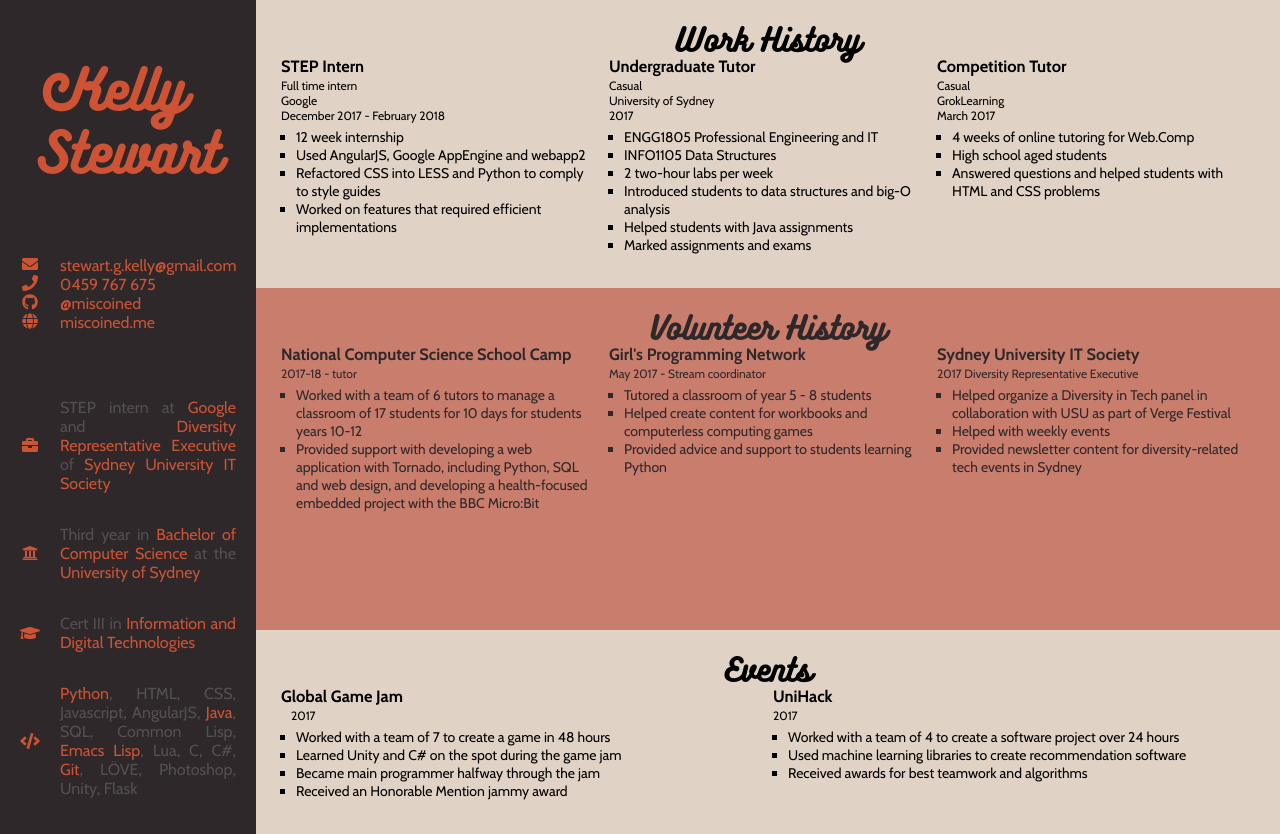
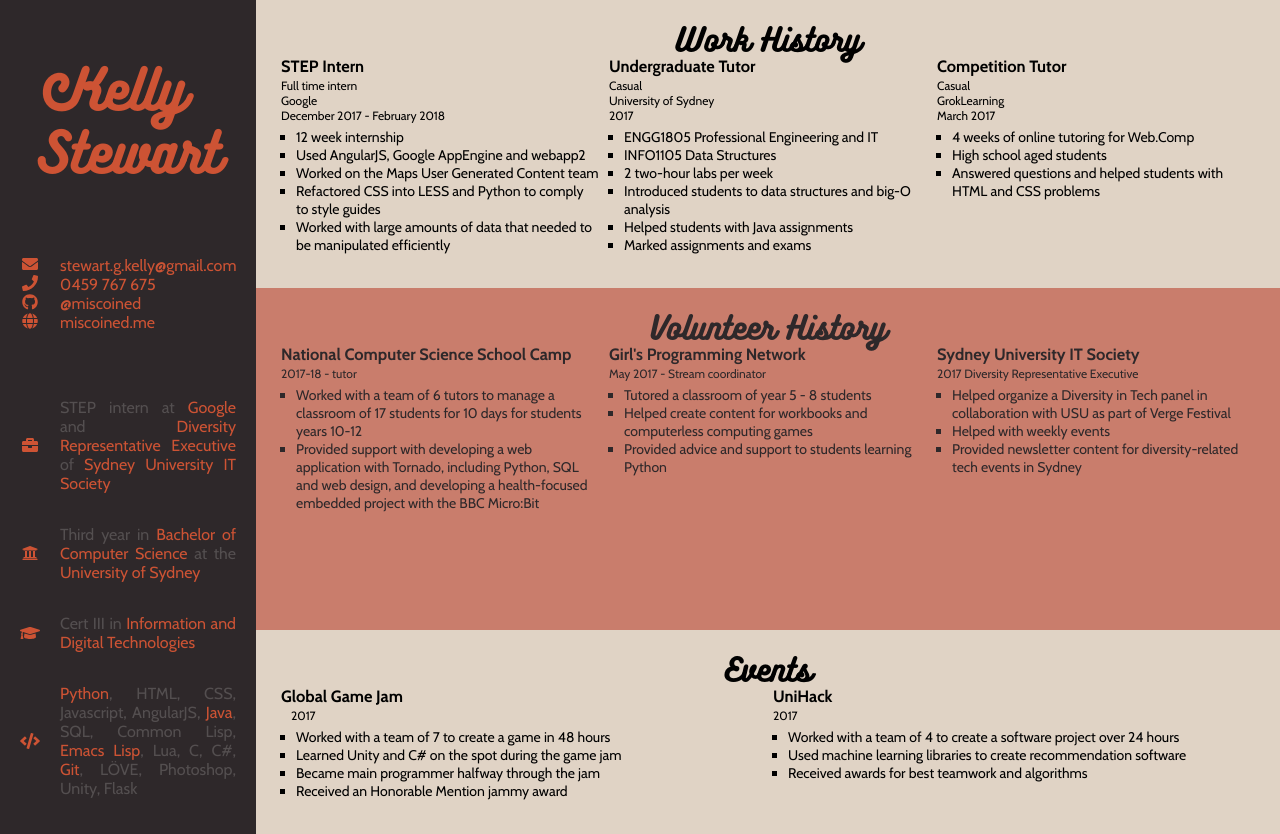
Before and after one commit to miscoined/miscoined.me, a Flask app: page /cv in a window 1280 px wide. Run offline with Flask 2, Linux system fonts and the light colour scheme; some libraries are stand-ins or nearby versions.

Commit message:
Tweak internship details on CV

```diff
--- a/miscoined/templates/cv.html
+++ b/miscoined/templates/cv.html
@@ -34,8 +34,9 @@
         <ul>
           <li>12 week internship
           <li>Used AngularJS, Google AppEngine and webapp2
+          <li>Worked on the Maps User Generated Content team
           <li>Refactored CSS into LESS and Python to comply to style guides
-          <li>Worked on features that required efficient implementations
+          <li>Worked with large amounts of data that needed to be manipulated efficiently
         </ul>
       </section>
 
```
